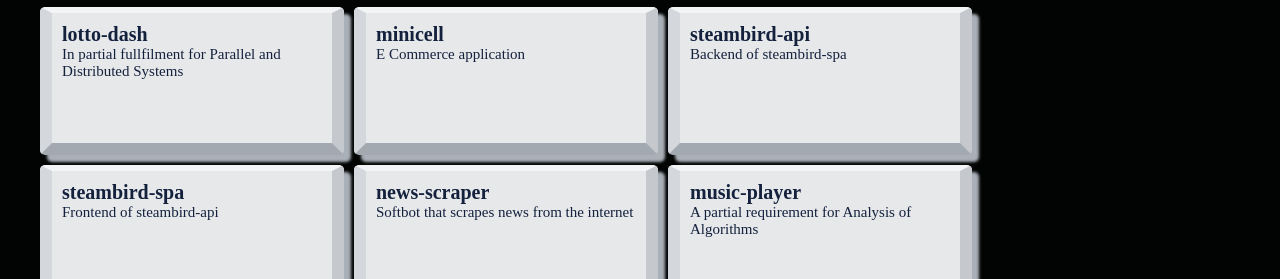
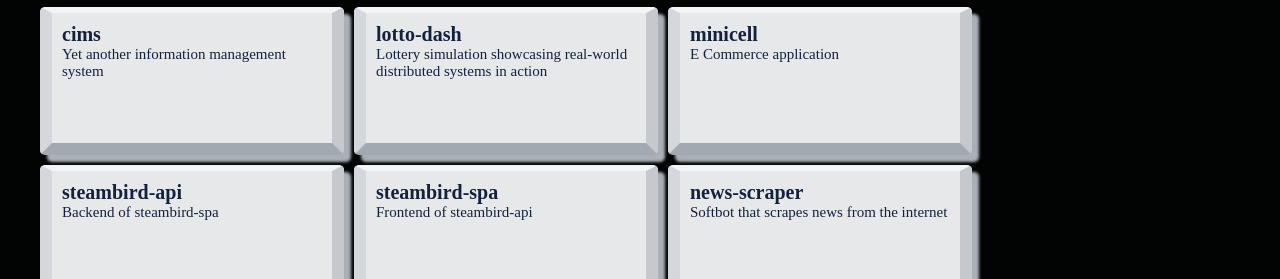
Before and after one commit to Mikeru02/Mikeru02.github.io, a plain HTML site: page index.html in a window 1280 px wide. Shown: the part 673-952 px from the top of the page. Drawn offline with Linux system fonts and the light colour scheme; a web font is replaced by a local one.

Commit message:
Update index.html

```diff
--- a/index.html
+++ b/index.html
@@ -48,9 +48,13 @@
         <section id="projects">
             <h1>// projects</h1>
             <div class="project-container">
+                <a href="https://github.com/Mikeru02/cims" class="card">
+                    <p><strong>cims</strong></p>
+                    <p>Yet another information management system</p>
+                </a>
                 <a href="/lotto-dash" class="card">
                     <p><strong>lotto-dash</strong></p>
-                    <p>In partial fullfilment for Parallel and Distributed Systems</p>
+                    <p>Lottery simulation showcasing real-world distributed systems in action</p>
                 </a>
                 <a href="/minicell" class="card">
                     <p><strong>minicell</strong></p>
@@ -70,7 +74,7 @@
                 </a>
                 <a href="/music-player" class="card">
                     <p><strong>music-player</strong></p>
-                    <p>A partial requirement for Analysis of Algorithms</p>
+                    <p>Your personal music player</p>
                 </a>
                 <a href="https://github.com/Mikeru02?tab=repositories" class="card">
                     <i class="fa-brands fa-github"></i>
```
